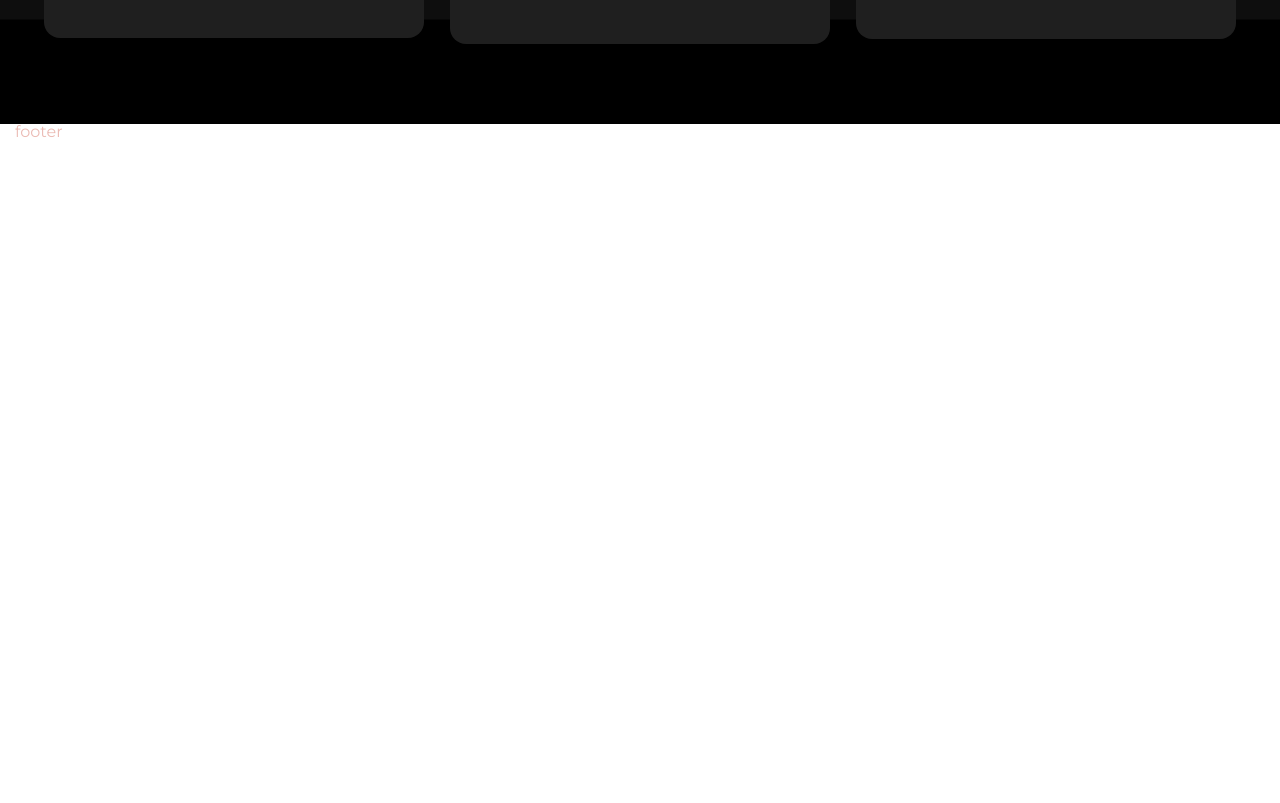
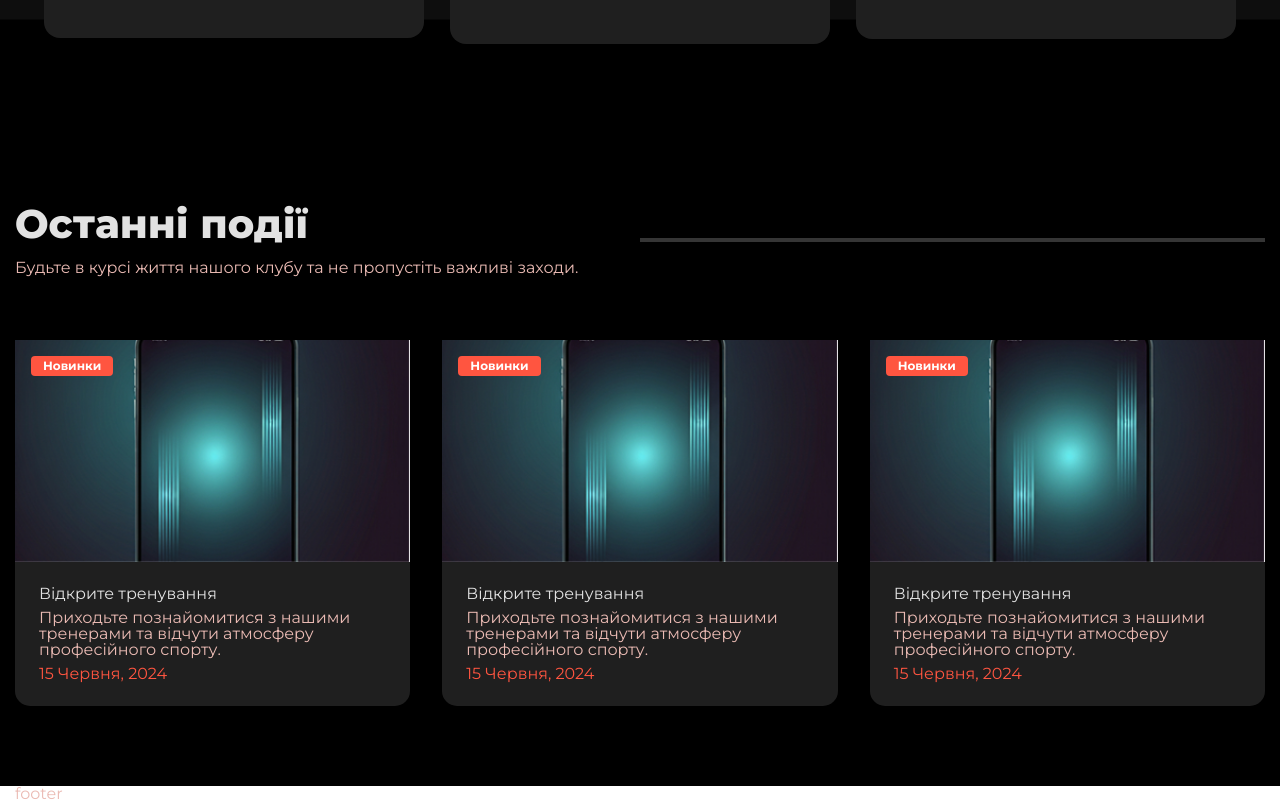
Before and after one commit to yaroslav-zoryanyy/dojo, a React (Vite) app: page / in a window 1280 px wide. Shown: the part 1783-2586 px from the top of the page. Before the commit the page ends 1924 px from the top, so only its background shows below. Built offline with nearby package versions, Linux system fonts and the light colour scheme.

Commit message:
Add section - Events, and styles

```diff
--- a/package.json
+++ b/package.json
@@ -12,7 +12,8 @@
   "dependencies": {
     "react": "^19.2.6",
     "react-dom": "^19.2.6",
-    "react-router-dom": "latest"
+    "react-router-dom": "latest",
+    "swiper": "^14.0.5"
   },
   "devDependencies": {
     "@eslint/js": "^10.0.1",
--- /dev/null
+++ b/src/component/events/EventsSection.tsx
@@ -0,0 +1,26 @@
+import EventsSwiperComponent from "./swiper/EventsSwiperComponent.tsx";
+
+const EventsSection = () => {
+    return (
+        <section id={'events'}>
+            <div className="container">
+                <div className="events_inner">
+                    <div className="events_inner--top">
+                        <div className="events_top--left">
+                            <h3 className='events_left--title m-eb'>Останні події</h3>
+                            <p className='events_left--subtitle'>Будьте в курсі життя нашого клубу та не пропустіть важливі заходи.</p>
+                        </div>
+                        <div className="events_top--right">
+                            <hr className='events_right--line'/>
+                        </div>
+                    </div>
+                    <div className="events_inner--bottom">
+                        <EventsSwiperComponent/>
+                    </div>
+                </div>
+            </div>
+        </section>
+    );
+};
+
+export default EventsSection;
--- /dev/null
+++ b/src/component/events/swiper/EventsSwiperComponent.tsx
@@ -0,0 +1,141 @@
+import images from '../../../assets/img/swiper_img_test.jpg'
+import { Swiper, SwiperSlide } from "swiper/react";
+import 'swiper/css';
+
+const EventsSwiperComponent = () => {
+    return (
+        <Swiper
+            spaceBetween={32}
+            slidesPerView={3}
+        >
+            <SwiperSlide>
+                <div className="events_slide">
+                    <div className="events_slide--top">
+                        <img src={images} alt="test"/>
+                        <div className="events_top--accent m-b">
+                            Новинки
+                        </div>
+                    </div>
+                    <div className="events_slide--bottom">
+                        <h6 className='events-bottom--title'>Відкрите тренування</h6>
+                        <p className="events-bottom--subtitle">
+                            Приходьте познайомитися з нашими
+                            тренерами та відчути атмосферу
+                            професійного спорту.
+                        </p>
+                        <a className='events-bottom--link' href="#">
+                            15 Червня, 2024
+                        </a>
+                    </div>
+                </div>
+            </SwiperSlide>
+            <SwiperSlide>
+                <div className="events_slide">
+                    <div className="events_slide--top">
+                        <img src={images} alt="test"/>
+                        <div className="events_top--accent m-b">
+                            Новинки
+                        </div>
+                    </div>
+                    <div className="events_slide--bottom">
+                        <h6 className='events-bottom--title'>Відкрите тренування</h6>
+                        <p className="events-bottom--subtitle">
+                            Приходьте познайомитися з нашими
+                            тренерами та відчути атмосферу
+                            професійного спорту.
+                        </p>
+                        <a className='events-bottom--link' href="#">
+                            15 Червня, 2024
+                        </a>
+                    </div>
+                </div>
+            </SwiperSlide>
+            <SwiperSlide>
+                <div className="events_slide">
+                    <div className="events_slide--top">
+                        <img src={images} alt="test"/>
+                        <div className="events_top--accent m-b">
+                            Новинки
+                        </div>
+                    </div>
+                    <div className="events_slide--bottom">
+                        <h6 className='events-bottom--title'>Відкрите тренування</h6>
+                        <p className="events-bottom--subtitle">
+                            Приходьте познайомитися з нашими
+                            тренерами та відчути атмосферу
+                            професійного спорту.
+                        </p>
+                        <a className='events-bottom--link' href="#">
+                            15 Червня, 2024
+                        </a>
+                    </div>
+                </div>
+            </SwiperSlide>
+            <SwiperSlide>
+                <div className="events_slide">
+                    <div className="events_slide--top">
+                        <img src={images} alt="test"/>
+                        <div className="events_top--accent m-b">
+                            Новинки
+                        </div>
+                    </div>
+                    <div className="events_slide--bottom">
+                        <h6 className='events-bottom--title'>Відкрите тренування</h6>
+                        <p className="events-bottom--subtitle">
+                            Приходьте познайомитися з нашими
+                            тренерами та відчути атмосферу
+                            професійного спорту.
+                        </p>
+                        <a className='events-bottom--link' href="#">
+                            15 Червня, 2024
+                        </a>
+                    </div>
+                </div>
+            </SwiperSlide>
+            <SwiperSlide>
+                <div className="events_slide">
+                    <div className="events_slide--top">
+                        <img src={images} alt="test"/>
+                        <div className="events_top--accent m-b">
+                            Новинки
+                        </div>
+                    </div>
+                    <div className="events_slide--bottom">
+                        <h6 className='events-bottom--title'>Відкрите тренування</h6>
+                        <p className="events-bottom--subtitle">
+                            Приходьте познайомитися з нашими
+                            тренерами та відчути атмосферу
+                            професійного спорту.
+                        </p>
+                        <a className='events-bottom--link' href="#">
+                            15 Червня, 2024
+                        </a>
+                    </div>
+                </div>
+            </SwiperSlide>
+            <SwiperSlide>
+                <div className="events_slide">
+                    <div className="events_slide--top">
+                        <img src={images} alt="test"/>
+                        <div className="events_top--accent m-b">
+                            Новинки
+                        </div>
+                    </div>
+                    <div className="events_slide--bottom">
+                        <h6 className='events-bottom--title'>Відкрите тренування</h6>
+                        <p className="events-bottom--subtitle">
+                            Приходьте познайомитися з нашими
+                            тренерами та відчути атмосферу
+                            професійного спорту.
+                        </p>
+                        <a className='events-bottom--link' href="#">
+                            15 Червня, 2024
+                        </a>
+                    </div>
+                </div>
+            </SwiperSlide>
+        </Swiper>
+    );
+};
+
+export default EventsSwiperComponent;
--- a/src/index.css
+++ b/src/index.css
@@ -4,7 +4,8 @@
 @import "./styles/hero/hero.css";
 @import "./styles/about/about.css";
 @import "./styles/program/program.css";
-
+@import "./styles/events/events.css";
+@import "./styles/events/swiper/swiper.css";
 
 body,html{
   font-family: "Montserrat", sans-serif;
--- a/src/pages/HomePage.tsx
+++ b/src/pages/HomePage.tsx
@@ -1,6 +1,7 @@
 import HeroSection from "../component/hero/HeroSection.tsx";
 import AboutSection from "../component/about/AboutSection.tsx";
 import ProgramSection from "../component/program/ProgramSection.tsx";
+import EventsSection from "../component/events/EventsSection.tsx";
 
 const HomePage = () => {
     return (
@@ -8,6 +9,7 @@ const HomePage = () => {
             <HeroSection/>
             <AboutSection/>
             <ProgramSection/>
+            <EventsSection/>
         </>
     );
 };
--- /dev/null
+++ b/src/styles/events/events.css
@@ -0,0 +1,25 @@
+#events{
+    padding: 80px 0;
+}
+.events_inner{
+    display: flex;
+    flex-direction: column;
+    gap: 64px 0;
+}
+.events_inner--top{
+    display: grid;
+    grid-template-columns: 1fr 1fr;
+    align-items: center;
+}
+.events_left--title{
+    color: #E2E2E2;
+    font-size: 40px;
+    margin-bottom: 16px;
+}
+.events_top--right{
+    width: 100%;
+}
+.events_right--line{
+    background: #353535;
+    height: 4px;
+}
--- /dev/null
+++ b/src/styles/events/swiper/swiper.css
@@ -0,0 +1,32 @@
+.events_slide{
+    border-radius: 15px;
+    background-color: #1F1F1F;
+}
+.events_slide--top{
+    position: relative;
+}
+.events_slide--top img{
+    width: 100%;
+}
+.events_top--accent{
+    position: absolute;
+    top: 16px;
+    left: 16px;
+    padding: 4px 12px;
+    color: #fff;
+    font-size: 12px;
+    background-color: #FF5540;
+    border-radius: 4px;
+}
+.events_slide--bottom{
+    display: flex;
+    flex-direction: column;
+    padding: 24px;
+    gap: 8px 0;
+}
+.events-bottom--title{
+    color: #E2E2E2;
+}
+.events-bottom--link{
+    color: #FF5540;
+}
```
Also changed, not shown: src/assets/img/swiper_img_test.jpg (added), 1 other file (tests, documents, lock files or other folders).
